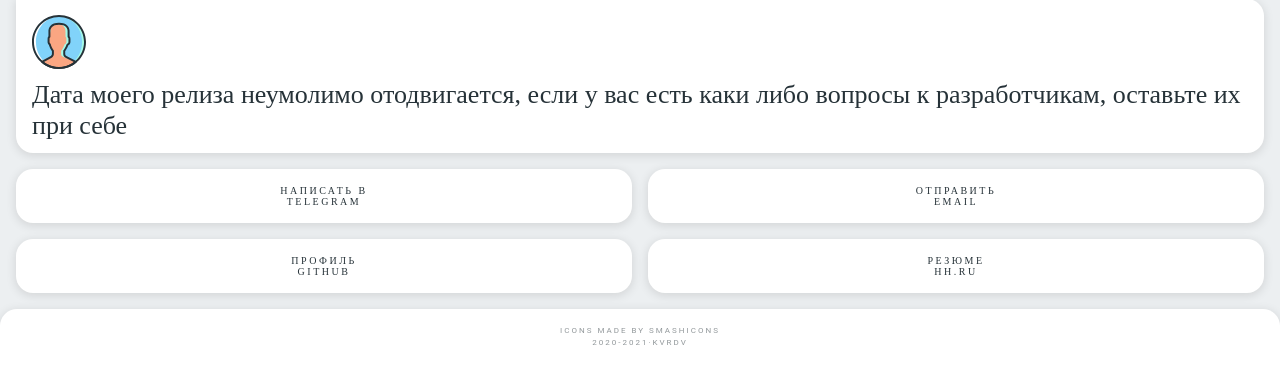
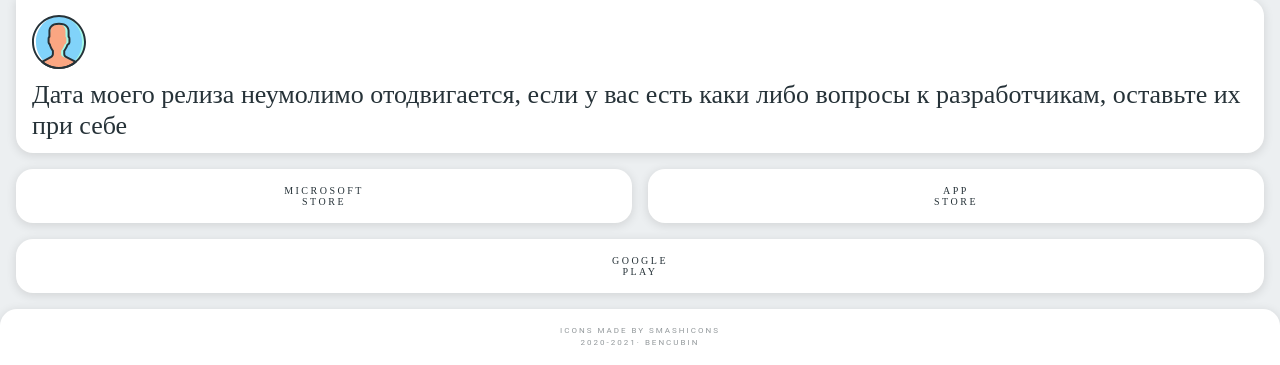
Before and after one commit to kvrdv/ripley, a plain HTML site: page index.html in a window 1280 px wide. Shown: the part 1158-1523 px from the top of the page. Drawn offline with Linux system fonts and the light colour scheme; a web font is replaced by a local one.

Commit message:
links fixes

```diff
--- a/index.html
+++ b/index.html
@@ -3,7 +3,7 @@
   <head>
     <meta charset="UTF-8" />
     <meta name="viewport" content="width=device-width, initial-scale=1.0" />
-    <title>KVRDV</title>
+    <title>Ripley</title>
 
     <link rel="apple-touch-icon" sizes="180x180" href="./src/favicon/apple-touch-icon.png" />
     <link rel="icon" type="image/png" sizes="32x32" href="./src/favicon/favicon-32x32.png" />
@@ -22,22 +22,17 @@
           <img class="corner-menu-close-button-img" src="./src/img/corner-menu-button.svg" />
         </button>
         <div class="corner-menu-actions">
-          <div class="corner-menu-action">
-            <a href="tg://resolve?domain=kvrdv" class="corner-menu-action-name">написать в<br />telegram</a>
-
+            <div class="corner-menu-action">
+            <a href="https://www.microsoft.com/ru-tm/store/b/home" class="corner-menu-action-name">Microsoft<br />Store</a>
             <img class="forward-button-image" src="./src/img/forward-button-black.svg" />
           </div>
           <div class="corner-menu-action">
-            <a href="mailto:s.kovardaev@gmail.com" class="corner-menu-action-name">отправить<br />email</a>
+            <a href="https://www.apple.com/ru/app-store/" class="corner-menu-action-name">App<br />Store</a>
             <img class="forward-button-image" src="./src/img/forward-button-black.svg" />
           </div>
           <div class="corner-menu-action">
-            <a href="https://github.com/kvrdv" class="corner-menu-action-name">профиль<br />github</a>
-            <img class="forward-button-image" src="./src/img/forward-button-black.svg" />
-          </div>
-          <div class="corner-menu-action">
-            <a href="https://hh.ru/resume/844f8249ff08806f100039ed1f576554627a4b" class="corner-menu-action-name"
-              >резюме<br />hh.ru</a
+            <a href="https://play.google.com/store?hl=ru&gl=US" class="corner-menu-action-name"
+              >Google<br />Play</a
             >
             <img class="forward-button-image" src="./src/img/forward-button-black.svg" />
           </div>
@@ -160,20 +155,15 @@
         <div class="contacts main-item-content">
           <div class="contacts-row">
             <div class="contacts-column contact">
-              <a href="tg://resolve?domain=kvrdv" class="contact-name">написать в<br />telegram</a>
+              <a href="https://www.microsoft.com/ru-tm/store/b/home" class="contact-name">Microsoft<br />Store</a>
             </div>
             <div class="contacts-column contact">
-              <a href="mailto:s.kovardaev@gmail.com" class="contact-name">отправить<br />email</a>
+              <a href="https://www.apple.com/ru/app-store/" class="contact-name">App<br />Store</a>
             </div>
           </div>
           <div class="contacts-row">
             <div class="contacts-column contact">
-              <a href="https://github.com/kvrdv" class="contact-name">профиль<br />github</a>
-            </div>
-            <div class="contacts-column contact">
-              <a href="https://hh.ru/resume/844f8249ff08806f100039ed1f576554627a4b" class="contact-name"
-                >резюме<br />hh.ru</a
-              >
+              <a href="https://play.google.com/store?hl=ru&gl=US" class="contact-name">Google<br />Play</a>
             </div>
           </div>
         </div>
@@ -184,7 +174,8 @@
       <div class="footer-wrapper">
         <p class="footer-text">
           Icons made by
-          <a href="https://www.flaticon.com/authors/smashicons">Smashicons</a><br />2020-2021&#183;kvrdv
+          <a href="https://www.flaticon.com/authors/smashicons">Smashicons</a><br />2020-2021&#183;
+          <a href="https://github.com/bencubin">Bencubin</a>
         </p>
       </div>
     </footer>
```
Also changed, not shown: README.md.
